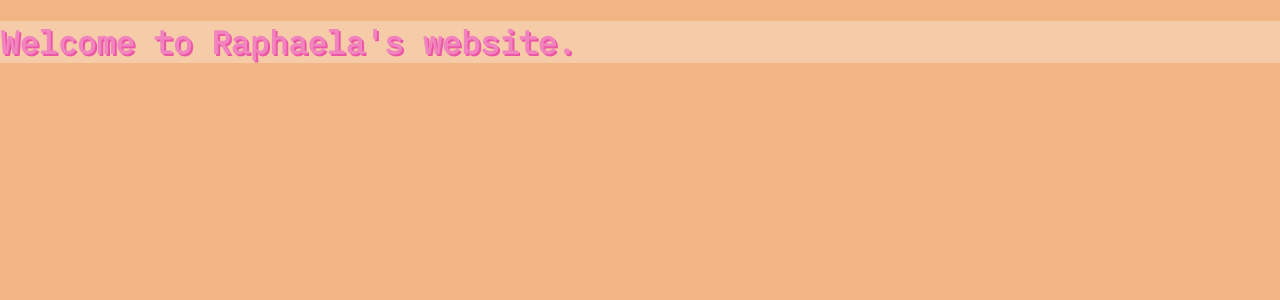
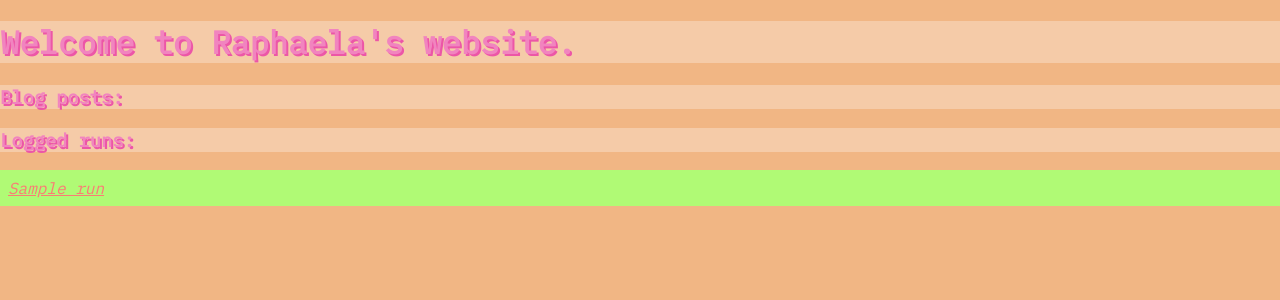
Before and after one commit to raphaelavergud/django_blog, a Django app: page / in a window 1280 px wide. Shown: the part 133-433 px from the top of the page. Run offline with Django 3.2, Linux system fonts and the light colour scheme; tables that the repository leaves empty hold one stand-in row (values such as "Sample post"); data that the repository does not hold is empty.

Commit message:
added another model to log runs

```diff
--- a/django_blog/blog/admin.py
+++ b/django_blog/blog/admin.py
@@ -1,5 +1,5 @@
 from django.contrib import admin
-from .models import Blog
+from .models import Blog, Run
 
 
 class BlogAdmin(admin.ModelAdmin):
@@ -7,3 +7,4 @@
 
 
 admin.site.register(Blog, BlogAdmin)
+admin.site.register(Run, BlogAdmin)
--- a/django_blog/blog/models.py
+++ b/django_blog/blog/models.py
@@ -4,12 +4,23 @@
 
 
 class Blog(models.Model):
-    title = models.CharField(max_length=150)
+    title = models.CharField(max_length=200)
     body = models.TextField()
     date = models.DateTimeField(auto_now=True)
 
     def __str__(self):
         return self.title
+
+class Run(models.Model):
+    title = models.CharField(max_length=200)
+    body = models.TextField()
+    distance = models.IntegerField()
+    date = models.DateTimeField(auto_now=True)
+
+    def __str__(self):
+        return self.title
+
+
 
 
 # class User(AbstractBaseUser):
--- a/django_blog/blog/templates/blog/home.html
+++ b/django_blog/blog/templates/blog/home.html
@@ -4,8 +4,15 @@
 {% block content %}
 
     <h1>Welcome to Raphaela's website.</h1>
+
+    <h3>Blog posts:</h3>
         {% for blog in blog_posts %}
         <p><a href="/blog/{{ blog.id }}/"> {{ blog.title }} </a></p>
+        {% endfor %}
+
+    <h3>Logged runs:</h3>
+        {% for run in run_logs %}
+        <p><a href="/run/{{ run.id }}/"> {{ run.title }} </a></p>
         {% endfor %}
 
         {% if user.is_authenticated %}
--- a/django_blog/blog/urls.py
+++ b/django_blog/blog/urls.py
@@ -7,6 +7,7 @@
 urlpatterns = [
     path("", views.home, name="home"),
     path("blog/<int:id>/", views.blog_post, name="blog_post"),
+    path("run/<int:id>/", views.run_log, name="run_log"),
     path("update_server/", views.update, name="update"),
     path("item/<item_id>/", views.item),
     path("register/", views.register_request, name="register"),
--- a/django_blog/blog/views.py
+++ b/django_blog/blog/views.py
@@ -6,14 +6,18 @@
 from django.contrib import messages
 from django.contrib.auth.forms import AuthenticationForm
 
-from .models import Blog
+from .models import Blog, Run
 from .forms import NewUserForm
 
 # Create your views here.
 
 def home(request):
     blog_posts = Blog.objects.all()
-    context = {"blog_posts": blog_posts}
+    run_logs = Run.objects.all()
+    context = {
+        "blog_posts": blog_posts,
+        "run_logs": run_logs
+        }
     return render(request, "blog/home.html", context)
     # blog_list_html = ''
     # for blog in blog_posts:
@@ -66,6 +70,11 @@
 	messages.info(request, "You have successfully logged out.")
 	return redirect("/")
 
+def run_log(request, id=1):
+    run = Run.objects.get(id=id)
+    context = {"run": run}
+    return render(request, "blog/run.html", context)
+
 # cross site request forgery protection exemption to allow this
 @csrf_exempt
 def update(request):
```
Also changed, not shown: django_blog/blog/templates/blog/run.html (added, +16 -0 lines), django_blog/blog/tests.py (+7 -7 lines), django_blog/blog/migrations/0003_run_delete_user_alter_blog_title.py (added).
